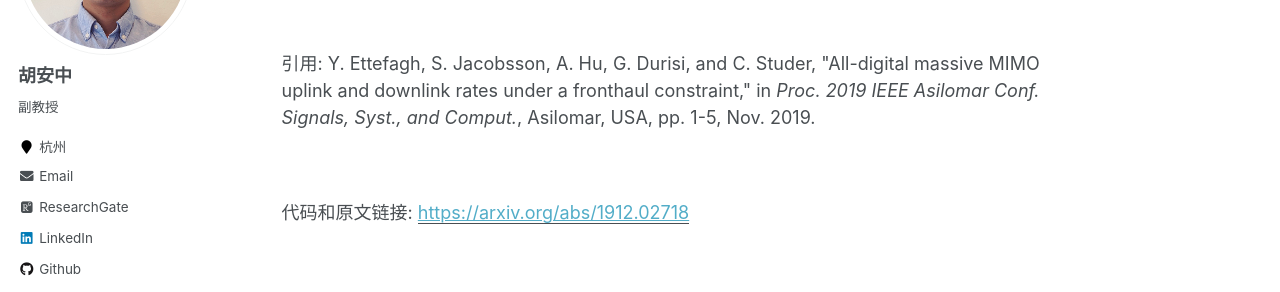
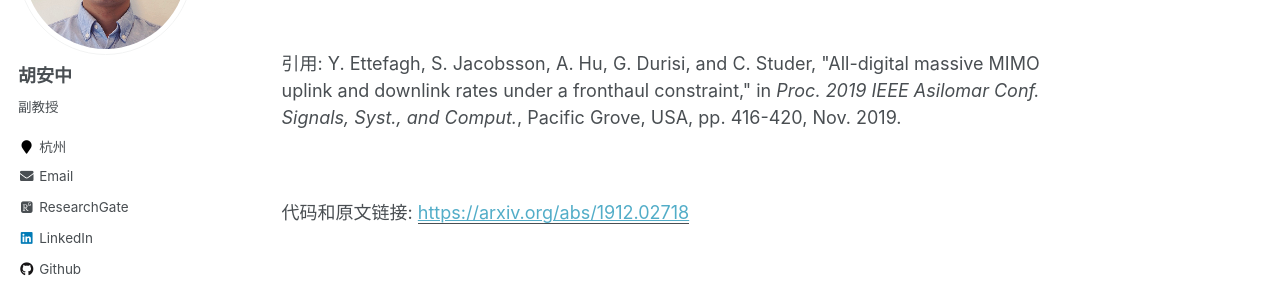
Before and after one commit to anzhonghu/ch, a Jekyll site: the page built from _publications/2019-11-17-paper-title-number-18.md, in a window 1280 px wide and 1047 px high. Shown: the part 238-530 px from the top of the window. Built offline with Jekyll 4.4.1, drawn with Linux system fonts in a browser that asks for light colours; some web fonts are replaced.

Commit message:
Update 2019-11-17-paper-title-number-18.md

```diff
--- a/_publications/2019-11-17-paper-title-number-18.md
+++ b/_publications/2019-11-17-paper-title-number-18.md
@@ -6,6 +6,6 @@ excerpt: '本文研究了全数字大规模MIMO系统双向准静态、前传限
 date: 2019-11-17
 venue: 'Proc. 2019 IEEE Asilomar Conf. Signals, Syst., and Comput.'
 paperurl: 'https://arxiv.org/abs/1912.02718'
-citation: 'Y. Ettefagh, S. Jacobsson, A. Hu, G. Durisi, and C. Studer,  "All-digital massive MIMO uplink and downlink rates under a fronthaul constraint," in <i>Proc. 2019 IEEE Asilomar Conf. Signals, Syst., and Comput.</i>, Asilomar, USA, pp. 1-5, Nov. 2019.'
+citation: 'Y. Ettefagh, S. Jacobsson, A. Hu, G. Durisi, and C. Studer,  "All-digital massive MIMO uplink and downlink rates under a fronthaul constraint," in <i>Proc. 2019 IEEE Asilomar Conf. Signals, Syst., and Comput.</i>, Pacific Grove, USA, pp. 416-420, Nov. 2019.'
 ---
 本文研究了全数字大规模MIMO系统双向准静态、前传限制条件下的传输速率。在给定ADC 和DAC 的精度限制和前传容量限制下，通过分析给定中断概率下的双向传输的容量的下界，研究了天线数量和ADC、DAC精度的折中。
```
